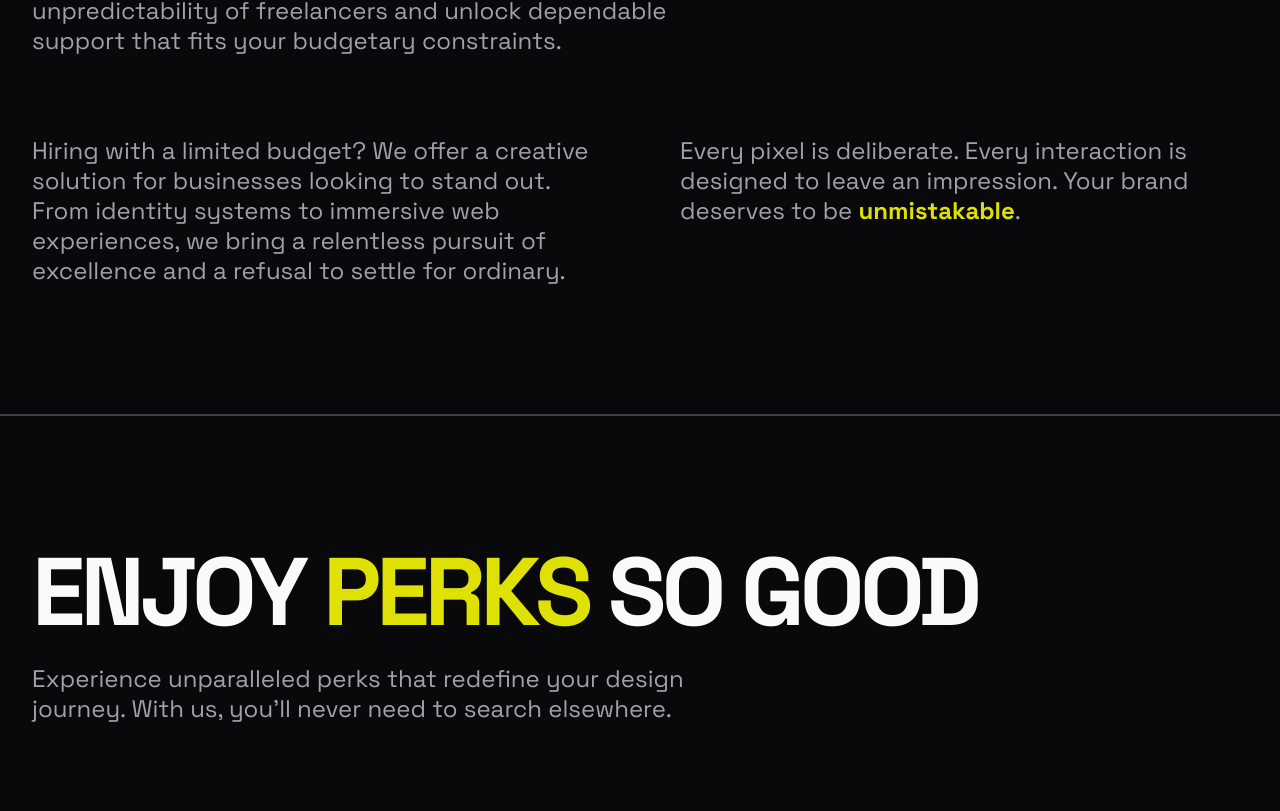
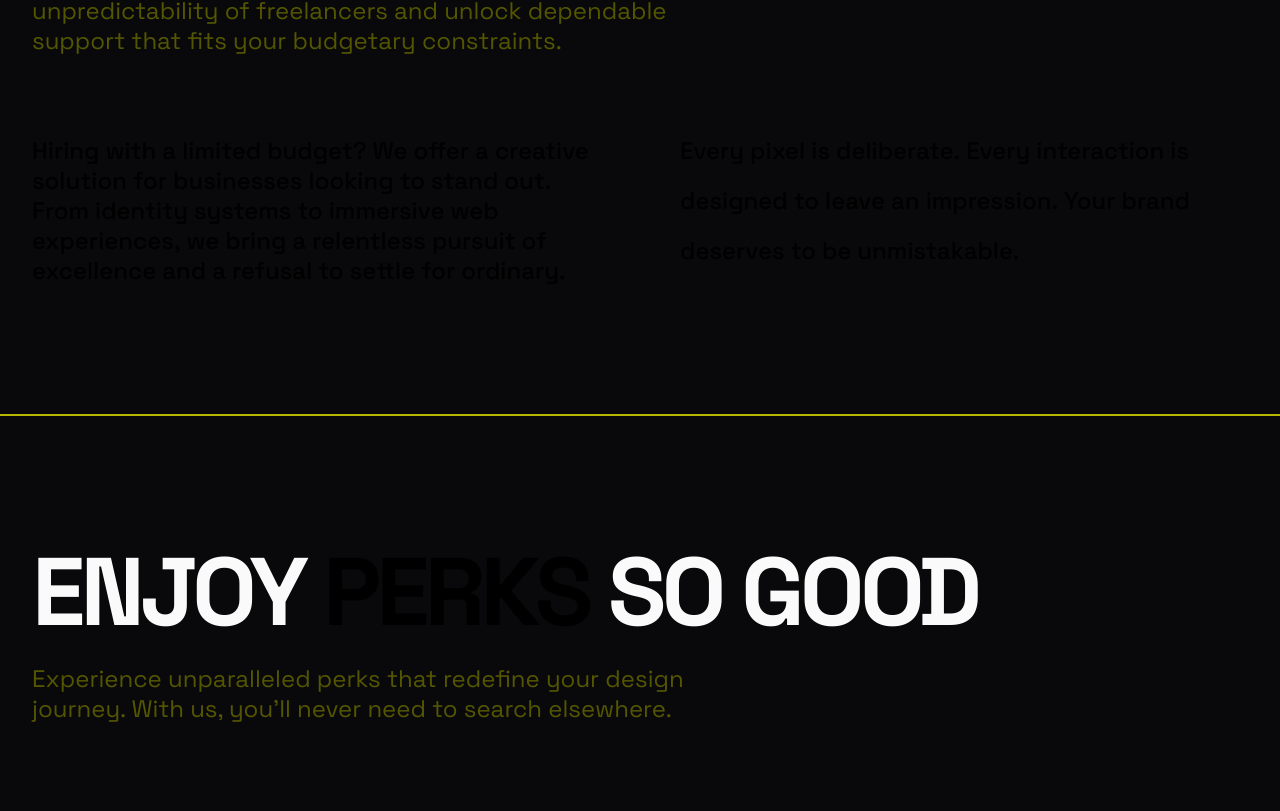
Before and after one commit to Superbiouss/ArcStone-Studios, a Next.js app: page / in a window 1280 px wide. Shown: the part 1549-2360 px from the top of the page. Built offline with nearby package versions, Linux system fonts and the light colour scheme.

Commit message:
feat: integrate smooth scrolling, global preloader, and dynamic theme switching on scroll

```diff
--- a/package.json
+++ b/package.json
@@ -9,6 +9,7 @@
     "lint": "eslint"
   },
   "dependencies": {
+    "lenis": "^1.3.23",
     "motion": "^12.40.0",
     "next": "16.2.7",
     "next-themes": "^0.4.6",
--- a/src/app/globals.css
+++ b/src/app/globals.css
@@ -42,6 +42,17 @@
   --accent: #DFE104;
   --accent-fg: #000000;
   --border: #3F3F46;
+}
+
+body.yellow-theme {
+  --bg: #DFE104;
+  --fg: #000000;
+  --muted: #C8CA03;
+  --muted-fg: #555600;
+  --accent: #000000;
+  --accent-fg: #FAFAFA;
+  --border: #B5B700;
+  transition: background-color 0.8s ease, color 0.8s ease;
 }
 
 /* ============================================
--- a/src/app/layout.tsx
+++ b/src/app/layout.tsx
@@ -1,8 +1,10 @@
 import type { Metadata } from "next";
 import { Space_Grotesk } from "next/font/google";
 import { ThemeProvider } from "@/components/providers/ThemeProvider";
+import { SmoothScrollProvider } from "@/components/providers/SmoothScrollProvider";
 import { CustomCursor } from "@/components/ui/CustomCursor";
 import { NoiseTexture } from "@/components/ui/NoiseTexture";
+import { Preloader } from "@/components/ui/Preloader";
 import { Toaster } from "sonner";
 import "./globals.css";
 
@@ -62,7 +64,9 @@ export default function RootLayout({
   return (
     <html lang="en" className={`${spaceGrotesk.variable} antialiased`} suppressHydrationWarning>
       <body className="min-h-screen overflow-x-hidden">
+        <SmoothScrollProvider>
           <ThemeProvider attribute="class" defaultTheme="dark">
+            <Preloader />
             {children}
             <NoiseTexture />
             <CustomCursor />
@@ -73,6 +77,7 @@ export default function RootLayout({
               }}
             />
           </ThemeProvider>
+        </SmoothScrollProvider>
       </body>
     </html>
   );
--- /dev/null
+++ b/src/components/providers/SmoothScrollProvider.tsx
@@ -0,0 +1,11 @@
+"use client";
+
+import { ReactLenis } from 'lenis/react';
+
+export function SmoothScrollProvider({ children }: { children: React.ReactNode }) {
+  return (
+    <ReactLenis root options={{ lerp: 0.08, duration: 1.5, smoothWheel: true }}>
+      {children}
+    </ReactLenis>
+  );
+}
--- a/src/components/sections/About.tsx
+++ b/src/components/sections/About.tsx
@@ -1,5 +1,38 @@
+"use client";
+
+import { useRef } from "react";
+import { useScroll, useTransform, motion, MotionValue } from "motion/react";
 import { SectionHeading } from "@/components/ui/SectionHeading";
 import { ScrollReveal } from "@/components/motion/ScrollReveal";
+
+const Word = ({ children, progress, range }: { children: React.ReactNode, progress: MotionValue<number>, range: [number, number] }) => {
+  const opacity = useTransform(progress, range, [0.2, 1]);
+  return <motion.span style={{ opacity }}>{children}</motion.span>;
+};
+
+const ScrubText = ({ text, className = "" }: { text: string; className?: string }) => {
+  const container = useRef(null);
+  const { scrollYProgress } = useScroll({
+    target: container,
+    offset: ["start 85%", "end 50%"],
+  });
+
+  const words = text.split(" ");
+
+  return (
+    <div ref={container} className={`flex flex-wrap gap-x-[0.25em] ${className}`}>
+      {words.map((word, i) => {
+        const start = i / words.length;
+        const end = start + 1 / words.length;
+        return (
+          <Word key={i} progress={scrollYProgress} range={[start, end]}>
+            {word}
+          </Word>
+        );
+      })}
+    </div>
+  );
+};
 
 export function About() {
   return (
@@ -22,17 +55,15 @@ export function About() {
         </ScrollReveal>
 
         <div className="mt-12 md:mt-20 grid md:grid-cols-2 gap-12 md:gap-20">
-          <ScrollReveal delay={0.1}>
-            <p className="text-lg md:text-xl lg:text-2xl text-muted-foreground leading-tight">
-              Hiring with a limited budget? We offer a creative solution for businesses looking to stand out. From identity systems to immersive web experiences, we bring a relentless pursuit of excellence and a refusal to settle for ordinary.
-            </p>
-          </ScrollReveal>
+          <ScrubText
+            text="Hiring with a limited budget? We offer a creative solution for businesses looking to stand out. From identity systems to immersive web experiences, we bring a relentless pursuit of excellence and a refusal to settle for ordinary."
+            className="text-lg md:text-xl lg:text-2xl text-foreground font-medium leading-tight"
+          />
 
-          <ScrollReveal delay={0.2}>
-            <p className="text-lg md:text-xl lg:text-2xl text-muted-foreground leading-tight">
-              Every pixel is deliberate. Every interaction is designed to leave an impression. Your brand deserves to be <span className="text-accent font-bold">unmistakable</span>.
-            </p>
-          </ScrollReveal>
+          <ScrubText
+            text="Every pixel is deliberate. Every interaction is designed to leave an impression. Your brand deserves to be unmistakable."
+            className="text-lg md:text-xl lg:text-2xl text-foreground font-medium leading-tight"
+          />
         </div>
       </div>
     </section>
--- a/src/components/sections/Contact.tsx
+++ b/src/components/sections/Contact.tsx
@@ -1,12 +1,35 @@
 "use client";
 
-import { useState } from "react";
+import { useState, useEffect, useRef } from "react";
 import { ScrollReveal } from "@/components/motion/ScrollReveal";
 import { Button } from "@/components/ui/Button";
 import { toast } from "sonner";
 
 export function Contact() {
   const [isSubmitting, setIsSubmitting] = useState(false);
+  const sectionRef = useRef<HTMLElement>(null);
+
+  useEffect(() => {
+    const observer = new IntersectionObserver(
+      ([entry]) => {
+        if (entry.isIntersecting) {
+          document.body.classList.add("yellow-theme");
+        } else {
+          document.body.classList.remove("yellow-theme");
+        }
+      },
+      { threshold: 0.3 }
+    );
+
+    if (sectionRef.current) {
+      observer.observe(sectionRef.current);
+    }
+
+    return () => {
+      observer.disconnect();
+      document.body.classList.remove("yellow-theme");
+    };
+  }, []);
 
   const handleSubmit = async (e: React.FormEvent<HTMLFormElement>) => {
     e.preventDefault();
@@ -39,7 +62,7 @@ export function Contact() {
   };
 
   return (
-    <section id="contact" className="py-20 md:py-32 border-t-2 border-border">
+    <section ref={sectionRef} id="contact" className="py-20 md:py-32 border-t-2 border-border transition-colors duration-1000">
       <div className="mx-auto max-w-[95vw]">
         <ScrollReveal>
           <h2 className="text-[clamp(2rem,6vw,5rem)] font-bold uppercase tracking-tighter leading-[0.85]">
--- a/src/components/sections/Work.tsx
+++ b/src/components/sections/Work.tsx
@@ -98,7 +98,7 @@ function ProjectImage({ image, title }: { image: string; title: string }) {
   const y = useTransform(scrollYProgress, [0, 1], ["-10%", "10%"]);
 
   return (
-    <div ref={ref} className="aspect-[4/3] w-full relative bg-muted overflow-hidden">
+    <div ref={ref} data-cursor="view" className="aspect-[4/3] w-full relative bg-muted overflow-hidden">
       <HoverBadgeWrapper text="View Project">
         <motion.div
           style={{ y, width: "100%", height: "120%", position: "absolute", top: "-10%" }}
--- a/src/components/ui/CustomCursor.tsx
+++ b/src/components/ui/CustomCursor.tsx
@@ -5,7 +5,7 @@ import { motion, useMotionValue, useSpring } from "motion/react";
 
 export function CustomCursor() {
   const [mounted, setMounted] = useState(false);
-  const [isPointer, setIsPointer] = useState(false);
+  const [cursorState, setCursorState] = useState<"default" | "pointer" | "view">("default");
 
   const mouseX = useMotionValue(0);
   const mouseY = useMotionValue(0);
@@ -23,21 +23,26 @@ export function CustomCursor() {
     }
 
     const handleMouseMove = (e: MouseEvent) => {
+      // Offset by half of base size (20px / 2 = 10px) to center it.
+      // We will handle centering via CSS transform origin or translate
       mouseX.set(e.clientX - 10);
       mouseY.set(e.clientY - 10);
     };
 
     const handleMouseOver = (e: MouseEvent) => {
       const target = e.target as HTMLElement;
-      if (
+
+      if (target.closest('[data-cursor="view"]')) {
+        setCursorState("view");
+      } else if (
         target.closest("a") ||
         target.closest("button") ||
         target.closest(".cursor-pointer") ||
         window.getComputedStyle(target).cursor === "pointer"
       ) {
-        setIsPointer(true);
+        setCursorState("pointer");
       } else {
-        setIsPointer(false);
+        setCursorState("default");
       }
     };
 
@@ -55,16 +60,28 @@ export function CustomCursor() {
 
   return (
     <motion.div
-      className="fixed top-0 left-0 w-5 h-5 bg-white rounded-full pointer-events-none z-[10000] mix-blend-difference"
+      className="fixed top-0 left-0 flex items-center justify-center bg-white rounded-full pointer-events-none z-[10000] mix-blend-difference"
       style={{
         x: cursorX,
         y: cursorY,
+        width: 20,
+        height: 20,
       }}
       animate={{
-        scale: isPointer ? 2.5 : 1,
+        scale: cursorState === "view" ? 4 : cursorState === "pointer" ? 2.5 : 1,
         opacity: 1,
       }}
       transition={{ type: "spring", stiffness: 300, damping: 25 }}
-    />
+    >
+      {cursorState === "view" && (
+        <motion.span
+          initial={{ opacity: 0 }}
+          animate={{ opacity: 1 }}
+          className="text-[5px] font-black tracking-widest text-black"
+        >
+          VIEW
+        </motion.span>
+      )}
+    </motion.div>
   );
 }
--- /dev/null
+++ b/src/components/ui/Preloader.tsx
@@ -0,0 +1,74 @@
+"use client";
+
+import { useEffect, useState } from "react";
+import { motion, AnimatePresence } from "motion/react";
+
+export function Preloader() {
+  const [progress, setProgress] = useState(0);
+  const [isLoading, setIsLoading] = useState(true);
+
+  useEffect(() => {
+    // Prevent scrolling while loading
+    document.body.style.overflow = "hidden";
+
+    let currentProgress = 0;
+    const interval = setInterval(() => {
+      currentProgress += Math.floor(Math.random() * 15) + 5;
+      if (currentProgress >= 100) {
+        currentProgress = 100;
+        clearInterval(interval);
+        setTimeout(() => {
+          setIsLoading(false);
+          document.body.style.overflow = "";
+        }, 400); // Hold at 100% for a moment
+      }
+      setProgress(currentProgress);
+    }, 100);
+
+    return () => {
+      clearInterval(interval);
+      document.body.style.overflow = "";
+    };
+  }, []);
+
+  return (
+    <AnimatePresence>
+      {isLoading && (
+        <motion.div
+          initial={{ y: 0 }}
+          exit={{ y: "-100%" }}
+          transition={{ duration: 0.8, ease: [0.76, 0, 0.24, 1] }}
+          className="fixed inset-0 z-[9999] bg-background text-foreground flex flex-col justify-between p-8 md:p-12"
+        >
+          <div className="flex justify-between items-start text-xs md:text-sm font-bold uppercase tracking-widest text-muted-foreground">
+            <span>ARCSTONE STUDIOS</span>
+            <span>INITIALIZING</span>
+          </div>
+
+          <div className="flex flex-col items-center justify-center flex-grow">
+            <motion.h1
+              className="text-[12vw] font-bold leading-none tracking-tighter"
+              initial={{ opacity: 0, scale: 0.9 }}
+              animate={{ opacity: 1, scale: 1 }}
+              transition={{ duration: 0.5 }}
+            >
+              {progress}%
+            </motion.h1>
+            <div className="w-64 h-1 bg-border mt-8 overflow-hidden relative">
+              <motion.div
+                className="absolute top-0 left-0 h-full bg-accent"
+                style={{ width: `${progress}%` }}
+                layout
+              />
+            </div>
+          </div>
+
+          <div className="flex justify-between items-end text-xs md:text-sm font-bold uppercase tracking-widest text-muted-foreground">
+            <span>DIGITAL EXPERIENCES</span>
+            <span>{new Date().getFullYear()}</span>
+          </div>
+        </motion.div>
+      )}
+    </AnimatePresence>
+  );
+}
```
Also changed, not shown: 1 other file (tests, documents, lock files or other folders). Lines whose indentation alone changed are shown as unchanged.
